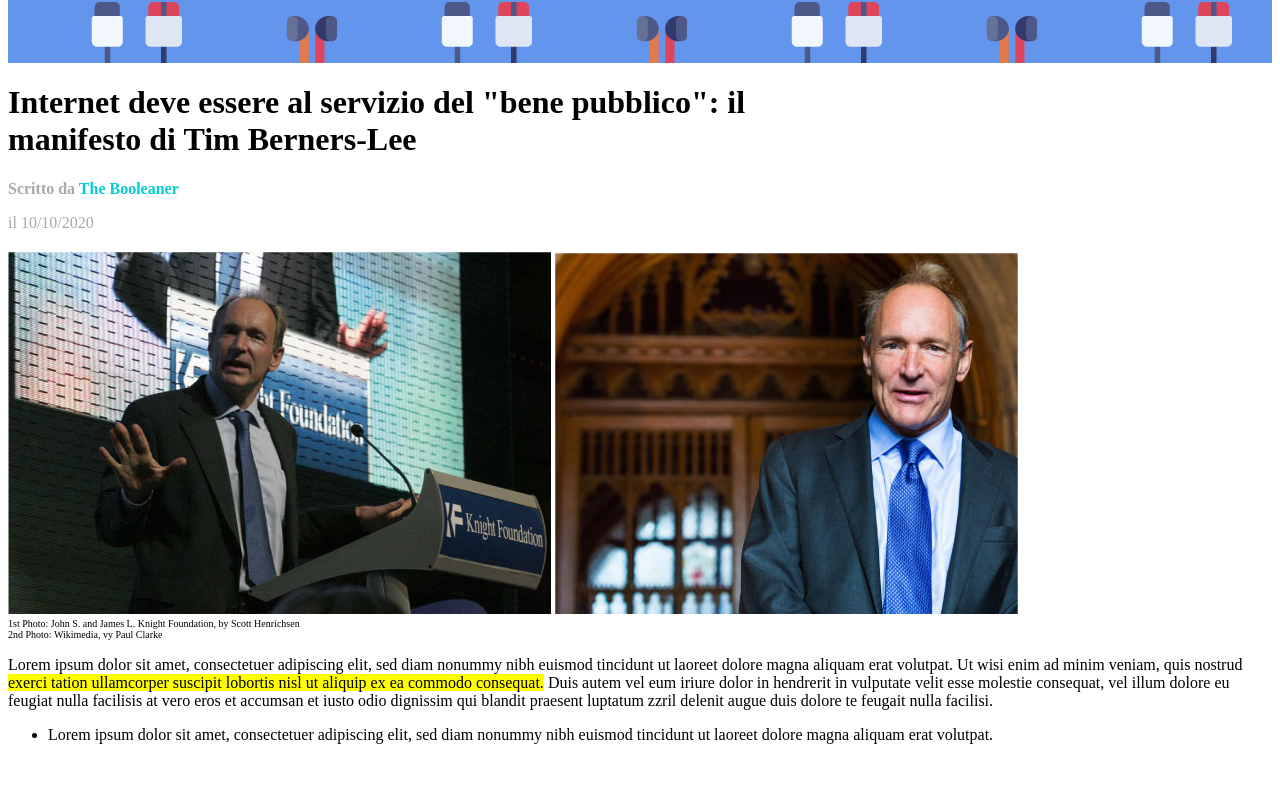
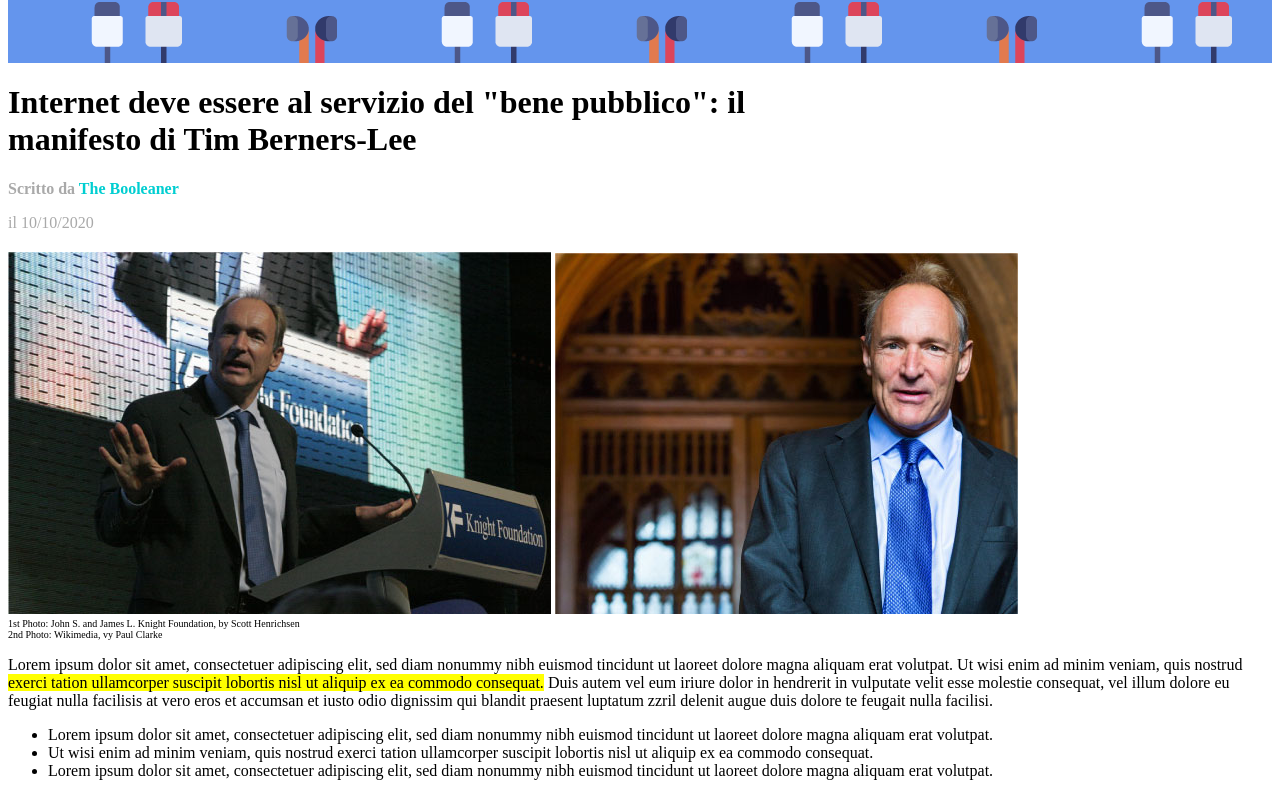
Before and after one commit to AndyDAntuono/html-css-booleaner, a plain HTML site: page index.html in a window 1280 px wide. Shown: the part 120-916 px from the top of the page. Before the commit the page ends 880 px from the top, so only its background shows below. Drawn offline with Linux system fonts and the light colour scheme.

Commit message:
[UPD] main, unordered list completed

```diff
--- a/index.html
+++ b/index.html
@@ -43,6 +43,8 @@
         <div class="unordered-list">
             <ul>
                 <li>Lorem ipsum dolor sit amet, consectetuer adipiscing elit, sed diam nonummy nibh euismod tincidunt ut laoreet dolore magna aliquam erat volutpat.</li>
+                <li>Ut wisi enim ad minim veniam, quis nostrud exerci tation ullamcorper suscipit lobortis nisl ut aliquip ex ea commodo consequat.</li>
+                <li>Lorem ipsum dolor sit amet, consectetuer adipiscing elit, sed diam nonummy nibh euismod tincidunt ut laoreet dolore magna aliquam erat volutpat.</li>
             </ul>
         </div>
 
```
